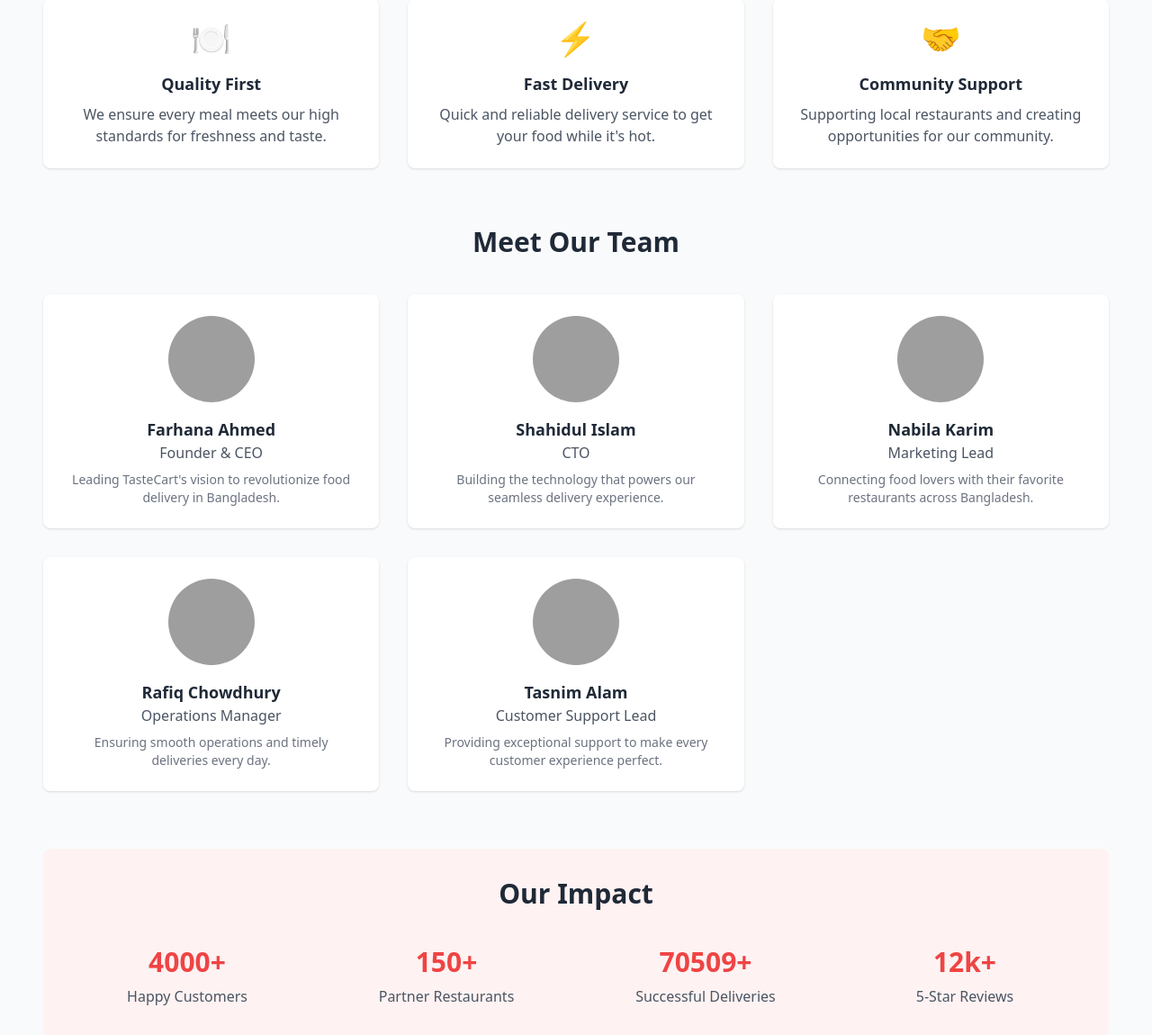
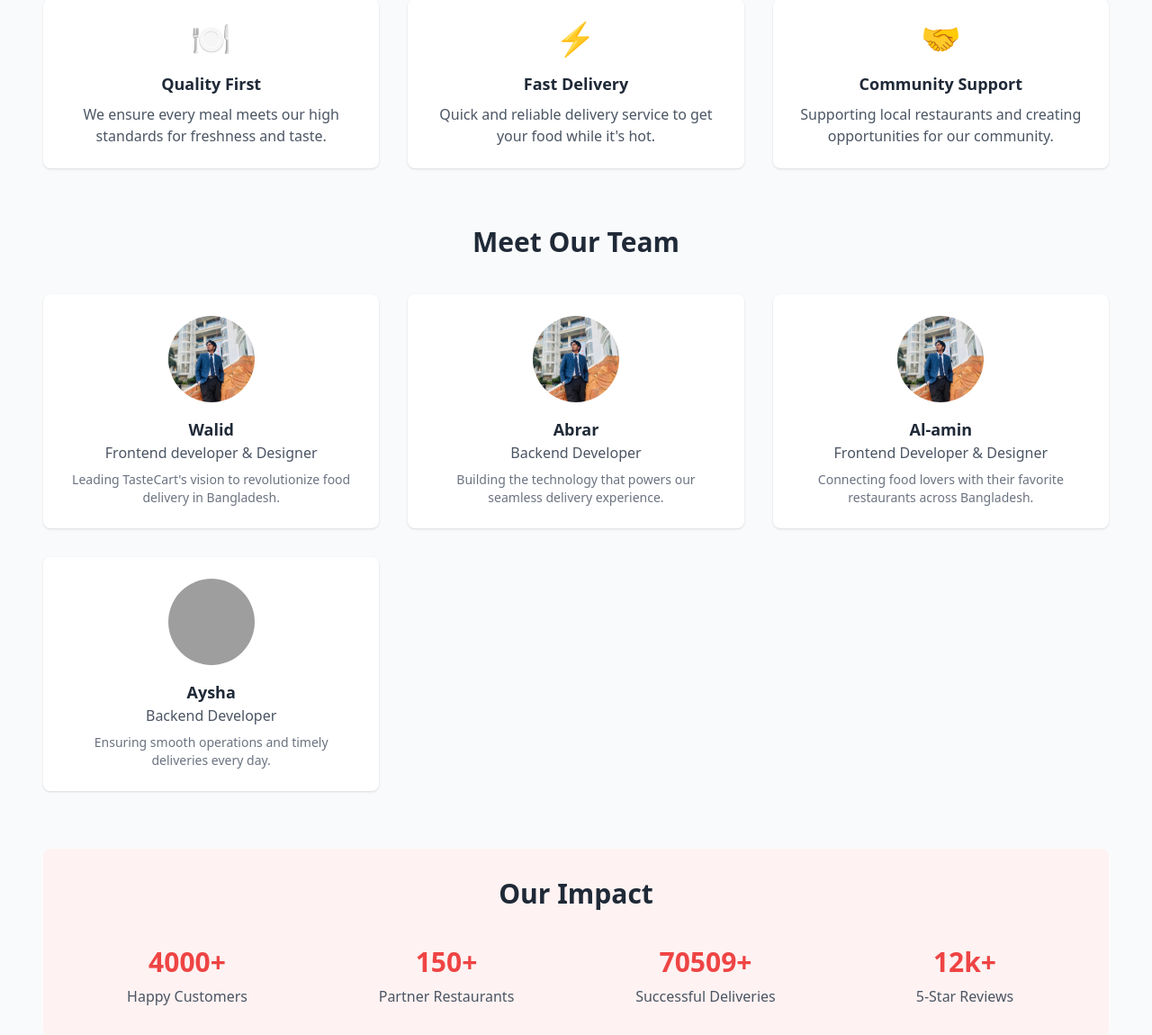
Before and after one commit to Walid5054/tastecart, a Django app: page /about in a window 1280 px wide. Shown: the part 825-1975 px from the top of the page at 90% size. Run offline with Django 5.2, Linux system fonts and the light colour scheme; data that the repository does not hold is empty; some libraries are stand-ins or nearby versions; grey boxes are pictures that could not be loaded.

Commit message:
aboutUs updated

```diff
--- a/templates/home/about_us.html
+++ b/templates/home/about_us.html
@@ -1,13 +1,11 @@
-{% extends "kits/base.html" %}
-{% load static %}
-
-{% block title %}TasteCart - About Us{% endblock title %}
-
-{% block content %}
+{% extends "kits/base.html" %} {% load static %} {% block title %}TasteCart -
+About Us{% endblock title %} {% block content %}
 <div class="min-h-screen flex flex-col">
   <div class="flex-grow max-w-7xl mx-auto px-4 py-10 w-full">
     <!-- Hero -->
-    <section class="bg-red-50 mt-8 rounded-lg p-8 md:p-16 text-center space-y-6">
+    <section
+      class="bg-red-50 mt-8 rounded-lg p-8 md:p-16 text-center space-y-6"
+    >
       <h1 class="text-4xl sm:text-5xl font-bold leading-tight">
         About <span class="text-red-500">TasteCart</span>
       </h1>
@@ -44,20 +42,34 @@
     <section class="mt-16">
       <h2 class="text-3xl font-bold text-center mb-10">Our Values</h2>
       <div class="grid sm:grid-cols-2 md:grid-cols-3 gap-8">
-        <div class="bg-white rounded-lg shadow hover:shadow-lg transition p-6 text-center">
+        <div
+          class="bg-white rounded-lg shadow hover:shadow-lg transition p-6 text-center"
+        >
           <div class="text-red-500 text-4xl mb-4">🍽️</div>
           <h3 class="font-bold text-lg mb-2">Quality First</h3>
-          <p class="text-gray-600">We ensure every meal meets our high standards for freshness and taste.</p>
+          <p class="text-gray-600">
+            We ensure every meal meets our high standards for freshness and
+            taste.
+          </p>
         </div>
-        <div class="bg-white rounded-lg shadow hover:shadow-lg transition p-6 text-center">
+        <div
+          class="bg-white rounded-lg shadow hover:shadow-lg transition p-6 text-center"
+        >
           <div class="text-red-500 text-4xl mb-4">⚡</div>
           <h3 class="font-bold text-lg mb-2">Fast Delivery</h3>
-          <p class="text-gray-600">Quick and reliable delivery service to get your food while it's hot.</p>
+          <p class="text-gray-600">
+            Quick and reliable delivery service to get your food while it's hot.
+          </p>
         </div>
-        <div class="bg-white rounded-lg shadow hover:shadow-lg transition p-6 text-center">
+        <div
+          class="bg-white rounded-lg shadow hover:shadow-lg transition p-6 text-center"
+        >
           <div class="text-red-500 text-4xl mb-4">🤝</div>
           <h3 class="font-bold text-lg mb-2">Community Support</h3>
-          <p class="text-gray-600">Supporting local restaurants and creating opportunities for our community.</p>
+          <p class="text-gray-600">
+            Supporting local restaurants and creating opportunities for our
+            community.
+          </p>
         </div>
       </div>
     </section>
@@ -66,55 +78,64 @@
     <section class="mt-16">
       <h2 class="text-3xl font-bold text-center mb-10">Meet Our Team</h2>
       <div class="grid sm:grid-cols-2 md:grid-cols-3 gap-8">
-        <div class="bg-white rounded-lg shadow hover:shadow-lg transition p-6 text-center">
+        <div
+          class="bg-white rounded-lg shadow hover:shadow-lg transition p-6 text-center"
+        >
           <img
-            src="https://i.pravatar.cc/150?img=11"
+            src="/team_img/walid.jpg"
             alt="Founder"
             class="w-24 h-24 rounded-full mx-auto mb-4"
           />
-          <h3 class="font-bold text-lg">Farhana Ahmed</h3>
-          <p class="text-gray-600">Founder & CEO</p>
-          <p class="text-sm text-gray-500 mt-2">Leading TasteCart's vision to revolutionize food delivery in Bangladesh.</p>
+          <h3 class="font-bold text-lg">Walid</h3>
+          <p class="text-gray-600">Frontend developer & Designer</p>
+          <p class="text-sm text-gray-500 mt-2">
+            Leading TasteCart's vision to revolutionize food delivery in
+            Bangladesh.
+          </p>
         </div>
-        <div class="bg-white rounded-lg shadow hover:shadow-lg transition p-6 text-center">
+        <div
+          class="bg-white rounded-lg shadow hover:shadow-lg transition p-6 text-center"
+        >
           <img
-            src="https://i.pravatar.cc/150?img=12"
+            src="/team_img/walid.jpg"
             alt="CTO"
             class="w-24 h-24 rounded-full mx-auto mb-4"
           />
-          <h3 class="font-bold text-lg">Shahidul Islam</h3>
-          <p class="text-gray-600">CTO</p>
-          <p class="text-sm text-gray-500 mt-2">Building the technology that powers our seamless delivery experience.</p>
+          <h3 class="font-bold text-lg">Abrar</h3>
+          <p class="text-gray-600">Backend Developer</p>
+          <p class="text-sm text-gray-500 mt-2">
+            Building the technology that powers our seamless delivery
+            experience.
+          </p>
         </div>
-        <div class="bg-white rounded-lg shadow hover:shadow-lg transition p-6 text-center">
+        <div
+          class="bg-white rounded-lg shadow hover:shadow-lg transition p-6 text-center"
+        >
           <img
-            src="https://i.pravatar.cc/150?img=13"
+            src="/team_img/walid.jpg"
             alt="Marketing"
             class="w-24 h-24 rounded-full mx-auto mb-4"
           />
-          <h3 class="font-bold text-lg">Nabila Karim</h3>
-          <p class="text-gray-600">Marketing Lead</p>
-          <p class="text-sm text-gray-500 mt-2">Connecting food lovers with their favorite restaurants across Bangladesh.</p>
+          <h3 class="font-bold text-lg">Al-amin</h3>
+          <p class="text-gray-600">Frontend Developer & Designer</p>
+          <p class="text-sm text-gray-500 mt-2">
+            Connecting food lovers with their favorite restaurants across
+            Bangladesh.
+          </p>
         </div>
-        <div class="bg-white rounded-lg shadow hover:shadow-lg transition p-6 text-center">
+        <div
+          class="bg-white rounded-lg shadow hover:shadow-lg transition p-6 text-center"
+        >
           <img
             src="https://i.pravatar.cc/150?img=14"
             alt="Operations"
             class="w-24 h-24 rounded-full mx-auto mb-4"
           />
-          <h3 class="font-bold text-lg">Rafiq Chowdhury</h3>
-          <p class="text-gray-600">Operations Manager</p>
-          <p class="text-sm text-gray-500 mt-2">Ensuring smooth operations and timely deliveries every day.</p>
-        </div>
-        <div class="bg-white rounded-lg shadow hover:shadow-lg transition p-6 text-center">
-          <img
-            src="https://i.pravatar.cc/150?img=15"
-            alt="Customer Support"
-            class="w-24 h-24 rounded-full mx-auto mb-4"
-          />
-          <h3 class="font-bold text-lg">Tasnim Alam</h3>
-          <p class="text-gray-600">Customer Support Lead</p>
-          <p class="text-sm text-gray-500 mt-2">Providing exceptional support to make every customer experience perfect.</p>
+          <h3 class="font-bold text-lg">Aysha</h3>
+          <p class="text-gray-600">Backend Developer</p>
+          <p class="text-sm text-gray-500 mt-2">
+            Ensuring smooth operations and timely deliveries every day.
+          </p>
         </div>
       </div>
     </section>
@@ -229,8 +250,8 @@
         <div>
           <h3 class="text-2xl font-bold text-red-500 mb-4">TasteCart</h3>
           <p class="text-sm mb-4">
-            Celebrating Bangladesh's diverse culinary heritage. Order,
-            discover, and enjoy.
+            Celebrating Bangladesh's diverse culinary heritage. Order, discover,
+            and enjoy.
           </p>
           <div class="flex space-x-4">
             <a href="#" class="hover:text-red-500 transition">
@@ -263,16 +284,24 @@
           <h4 class="font-semibold mb-3">Quick Links</h4>
           <ul class="space-y-2">
             <li>
-              <a href="{% url 'menu' %}" class="hover:text-red-500 transition">Menu</a>
+              <a href="{% url 'menu' %}" class="hover:text-red-500 transition"
+                >Menu</a
+              >
             </li>
             <li>
-              <a href="{% url 'restaurants_view' %}" class="hover:text-red-500 transition">Restaurants</a>
+              <a
+                href="{% url 'restaurants_view' %}"
+                class="hover:text-red-500 transition"
+                >Restaurants</a
+              >
             </li>
             <li>
               <a href="#" class="hover:text-red-500 transition">Contact</a>
             </li>
             <li>
-              <a href="{% url 'blog' %}" class="hover:text-red-500 transition">Blog</a>
+              <a href="{% url 'blog' %}" class="hover:text-red-500 transition"
+                >Blog</a
+              >
             </li>
           </ul>
         </div>
```
Also changed, not shown: team_img/walid.jpg (added).
